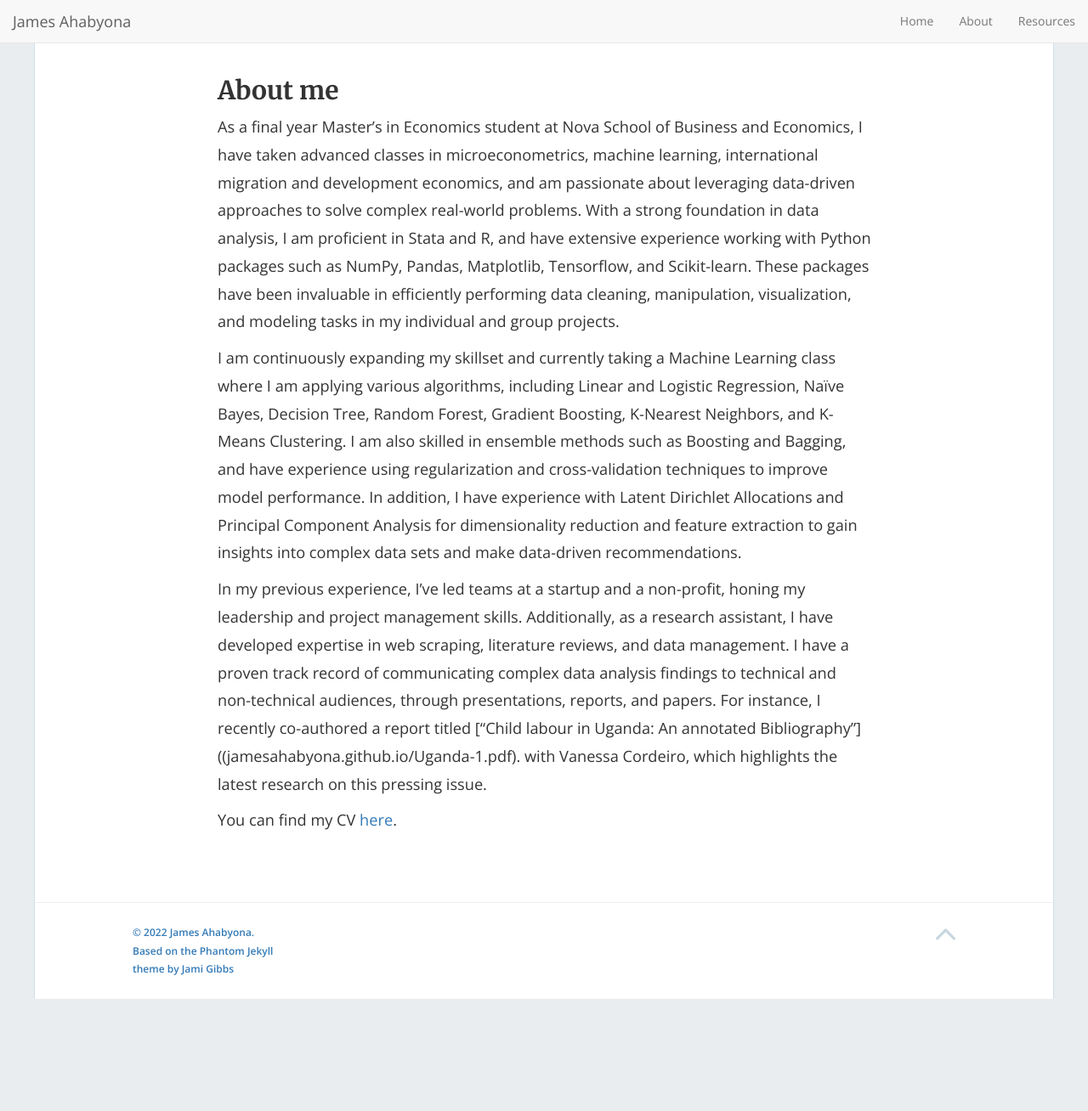
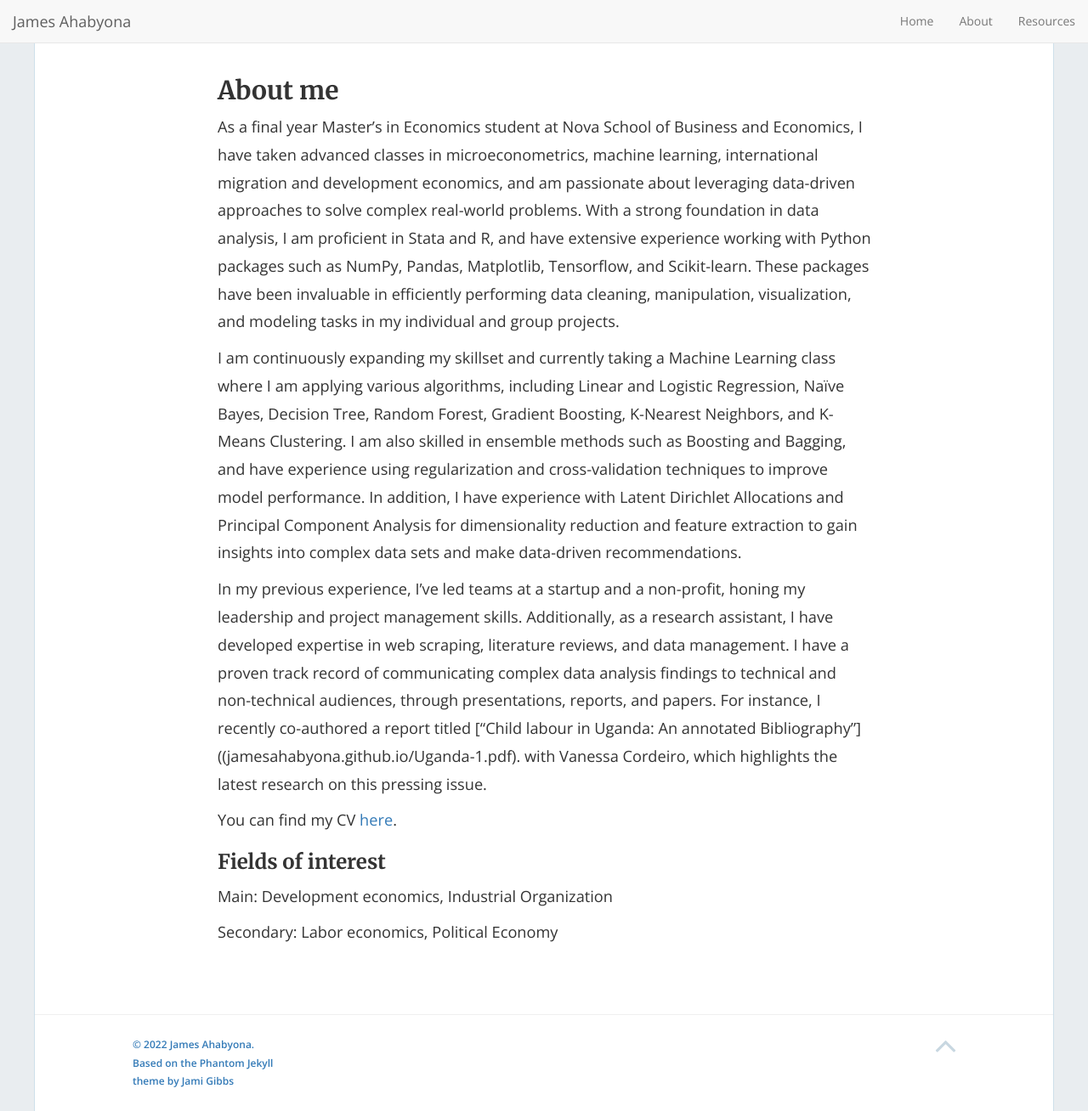
Before and after one commit to mariaelenaguer/mariaelenaguer.github.io, a Jekyll site: the page built from About.md, in a window 1280 px wide and 1308 px high. Shown: the whole window at 85% size. Built offline with Jekyll 4.4.1, drawn with Linux system fonts in a browser that asks for light colours; nearby versions of some CDN libraries.

Commit message:
Update About.md

```diff
--- a/About.md
+++ b/About.md
@@ -11,3 +11,9 @@ I am continuously expanding my skillset and currently taking a Machine Learning
 In my previous experience, I've led teams at a startup and a non-profit, honing my leadership and project management skills. Additionally, as a research assistant, I have developed expertise in web scraping, literature reviews, and data management. I have a proven track record of communicating complex data analysis findings to technical and non-technical audiences, through presentations, reports, and papers. For instance, I recently co-authored a report titled ["Child labour in Uganda: An annotated Bibliography"]((jamesahabyona.github.io/Uganda-1.pdf). with Vanessa Cordeiro, which highlights the latest research on this pressing issue.
 
 You can find my CV [here]().
+
+### Fields of interest
+
+Main: Development economics, Industrial Organization
+
+Secondary: Labor economics, Political Economy
```
